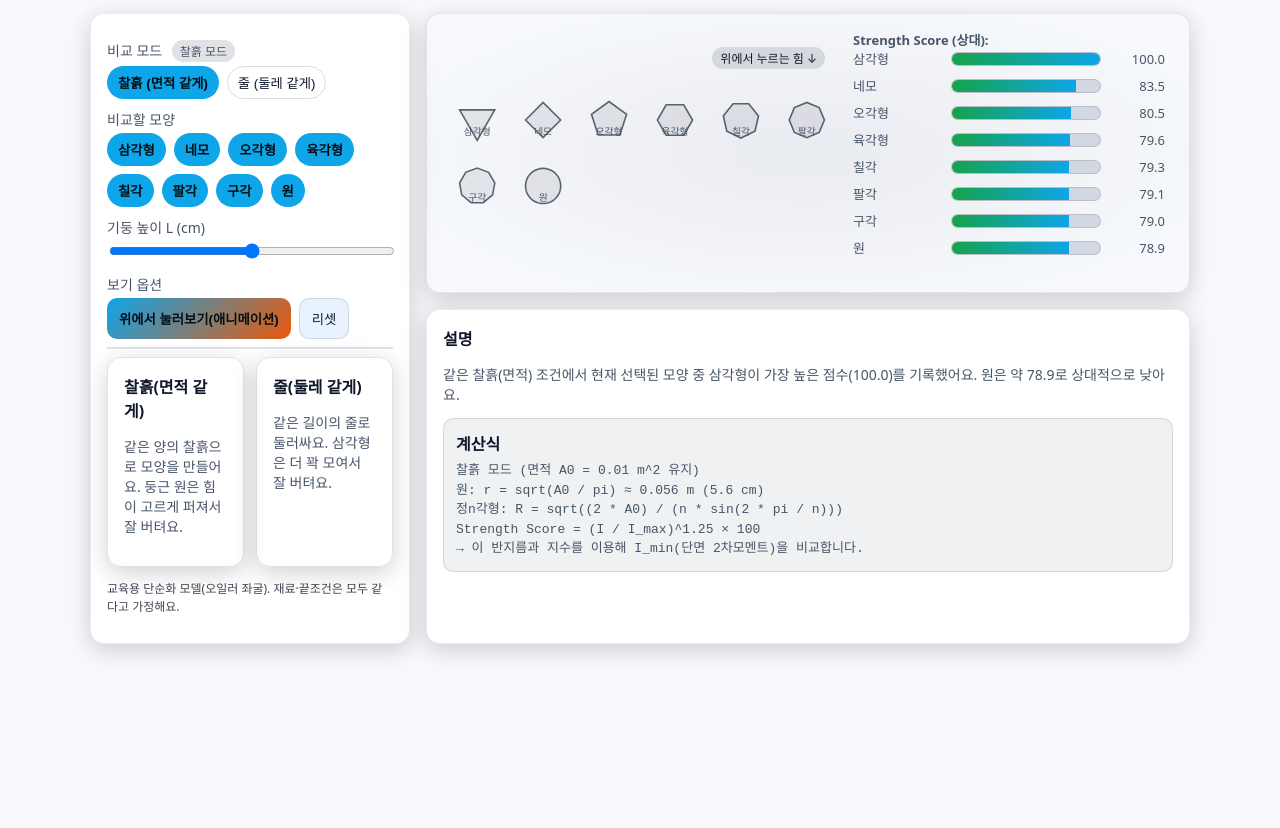
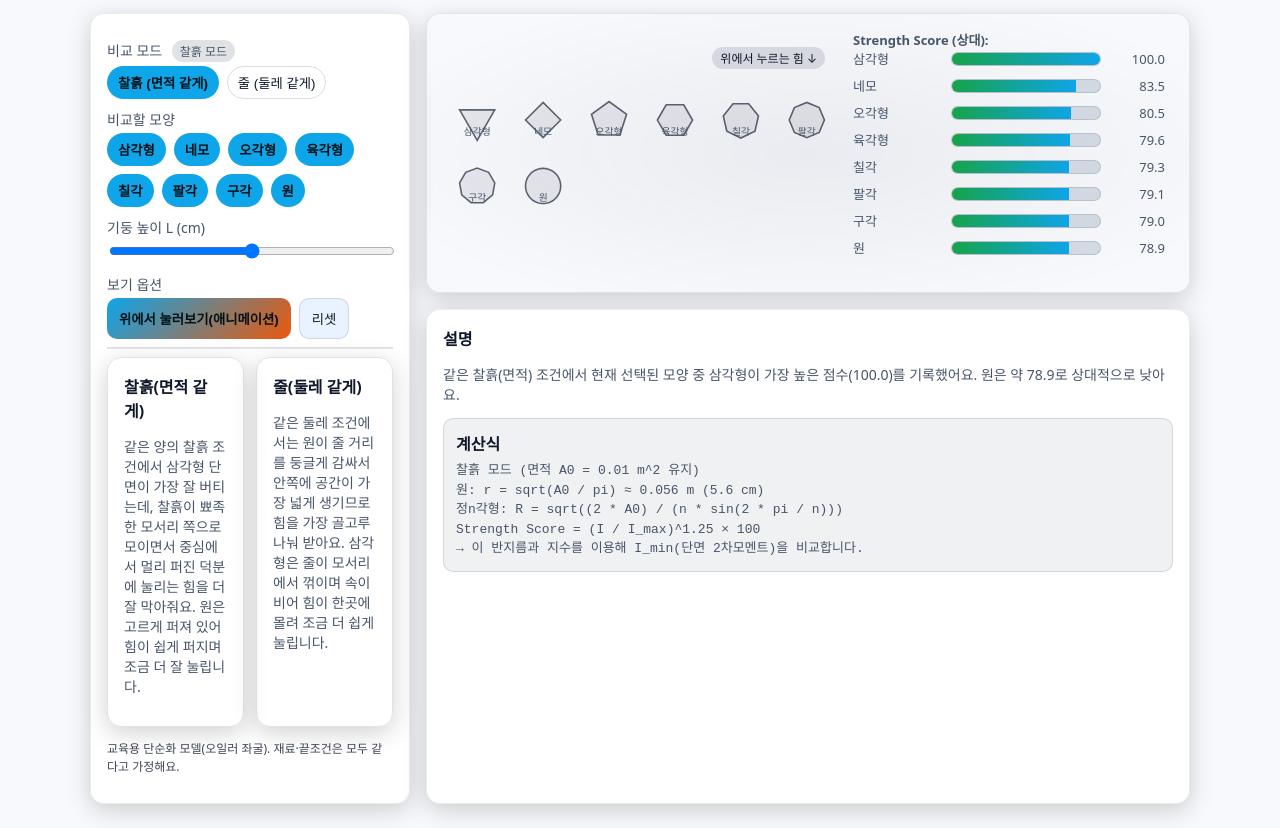
Before and after one commit to silverhyuk/pillar_king_kid, a plain HTML site: page index.html in a window 1280 px wide. Shown: the part 99-927 px from the top of the page. Before the commit the page ends 800 px from the top, so only its background shows below. Drawn offline with Linux system fonts and the light colour scheme.

Commit message:
docs: 물리학 설명 내용 개선
찰흙과 줄 실험에 대한 설명을 더 상세하고 정확하게 수정

- 면적 조건에서 삼각형이 더 잘 버티는 이유를 구체적으로 설명
- 둘레 조건에서 원이 더 안정적인 이유를 명확히 기술
- 물리적 원리에 대한 이해도를 높이는 내용으로 개선

```diff
--- a/index.html
+++ b/index.html
@@ -137,11 +137,11 @@
         <div class="explain">
           <div class="card ghost">
             <b>찰흙(면적 같게)</b>
-            <p class="note">같은 양의 찰흙으로 모양을 만들어요. 둥근 원은 힘이 고르게 퍼져서 잘 버텨요.</p>
+            <p class="note">같은 양의 찰흙 조건에서 삼각형 단면이 가장 잘 버티는데, 찰흙이 뾰족한 모서리 쪽으로 모이면서 중심에서 멀리 퍼진 덕분에 눌리는 힘을 더 잘 막아줘요. 원은 고르게 퍼져 있어 힘이 쉽게 퍼지며 조금 더 잘 눌립니다.</p>
           </div>
           <div class="card ghost">
             <b>줄(둘레 같게)</b>
-            <p class="note">같은 길이의 줄로 둘러싸요. 삼각형은 더 꽉 모여서 잘 버텨요.</p>
+            <p class="note">같은 둘레 조건에서는 원이 줄 거리를 둥글게 감싸서 안쪽에 공간이 가장 넓게 생기므로 힘을 가장 골고루 나눠 받아요. 삼각형은 줄이 모서리에서 꺾이며 속이 비어 힘이 한곳에 몰려 조금 더 쉽게 눌립니다.</p>
           </div>
         </div>
 
```
